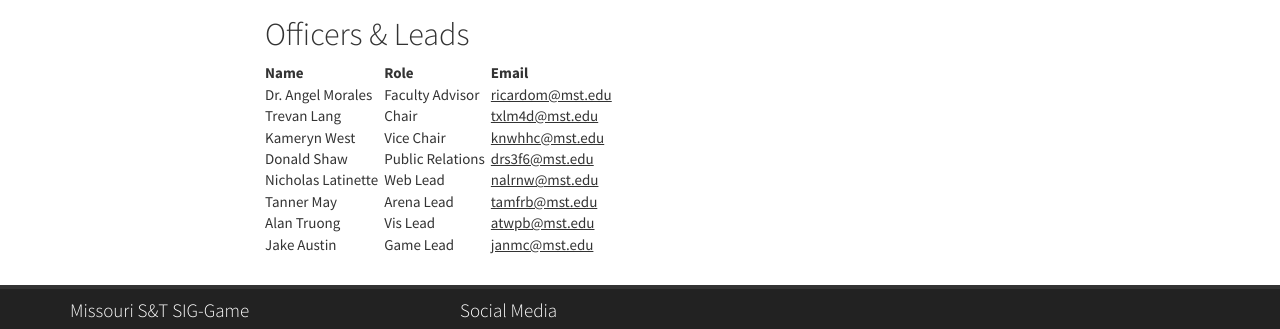
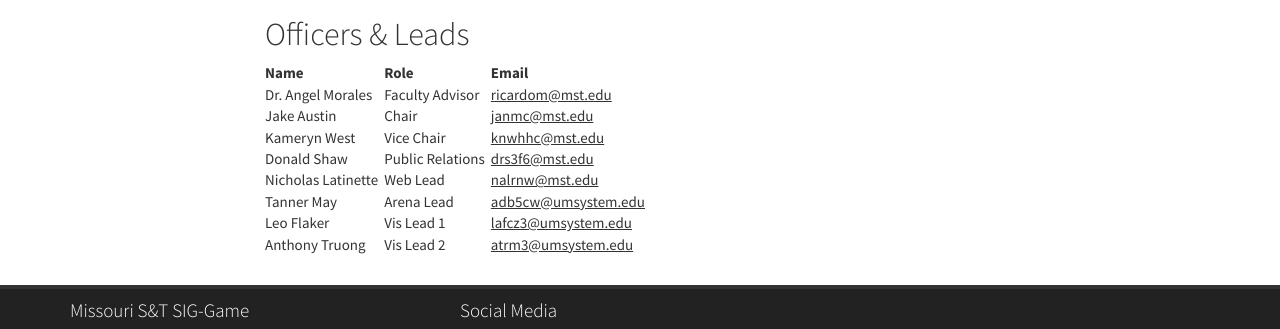
Before and after one commit to siggame/siggame.github.io, a Jekyll site: the page built from about.md, in a window 1280 px wide. Shown: the part 1392-1721 px from the top of the page. Built offline with Jekyll 4.4.1, drawn with Linux system fonts in a browser that asks for light colours; nearby versions of some CDN libraries.

Commit message:
Updating about.md for Spring Semester 2020
Updating lead section for people who view the website

```diff
--- a/about.md
+++ b/about.md
@@ -110,13 +110,14 @@ Officers & Leads
 | Name &nbsp; | Role  |  Email |
 |-------------|-----------|------------|
 | Dr. Angel Morales  | Faculty Advisor | [ricardom@mst.edu](mailto:ricardom@mst.edu) |
-| Trevan Lang  | Chair | [txlm4d@mst.edu](mailto:txlm4d@mst.edu) |
+| Jake Austin  | Chair | [janmc@mst.edu](mailto:janmc@mst.edu) |
 | Kameryn West | Vice Chair | [knwhhc@mst.edu](mailto:knwhhc@mst.edu) |
 | Donald Shaw  | Public Relations  &nbsp;| [drs3f6@mst.edu](mailto:drs3f6@mst.edu) |
 | Nicholas Latinette  &nbsp;|  Web Lead | [nalrnw@mst.edu](mailto:nalrnw@mst.edu) |
-| Tanner May  | Arena Lead | [tamfrb@mst.edu](mailto:tamfrb@mst.edu) |
-| Alan Truong  | Vis Lead | [atwpb@mst.edu](mailto:atwpb@mst.edu) |
-| Jake Austin  | Game Lead | [janmc@mst.edu](mailto:janmc@mst.edu) |
+| Tanner May  | Arena Lead | [adb5cw@umsystem.edu](mailto:adb5cw@umsystem.edu) |
+| Leo Flaker | Vis Lead 1 | [lafcz3@umsystem.edu](mailto:lafcz3@umsystem.edu) |
+| Anthony Truong | Vis Lead 2 | [atrm3@umsystem.edu](mailto:atrm3@umsystem.edu) |
+
 
 <!--  LocalWords:  MegaMinerAI
  -->
```
